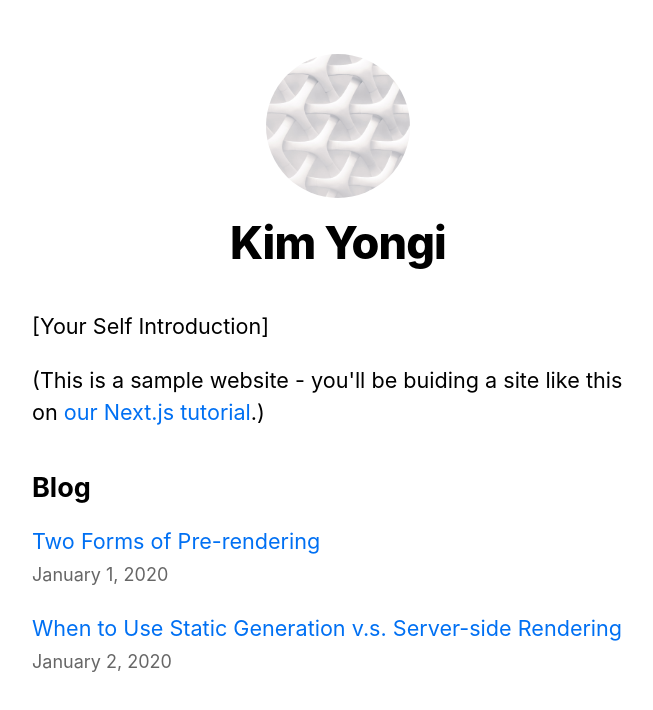
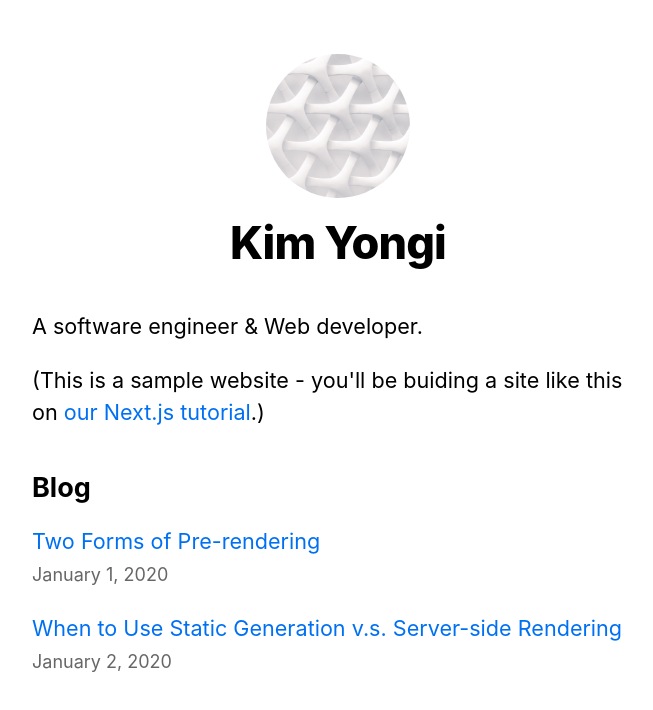
Before and after one commit to yongikim/nextjs-blog, a Next.js app: page / in a window 1280 px wide. Shown: the top 710 px of the page, without its empty margins (302-955 px from the left). Built offline with nearby package versions, Linux system fonts and the light colour scheme.

Commit message:
Update self-introduction

```diff
--- a/pages/index.js
+++ b/pages/index.js
@@ -12,7 +12,7 @@ export default function Home({ allPostsData }) {
         <title>{siteTitle}</title>
       </Head>
       <section className={utilStyles.headingMd}>
-        <p>[Your Self Introduction]</p>
+        <p>A software engineer & Web developer.</p>
         <p>
           (This is a sample website - you'll be buiding a site like this on{" "}
           <a href="https://nextjs.org/learn">our Next.js tutorial</a>.)
```
